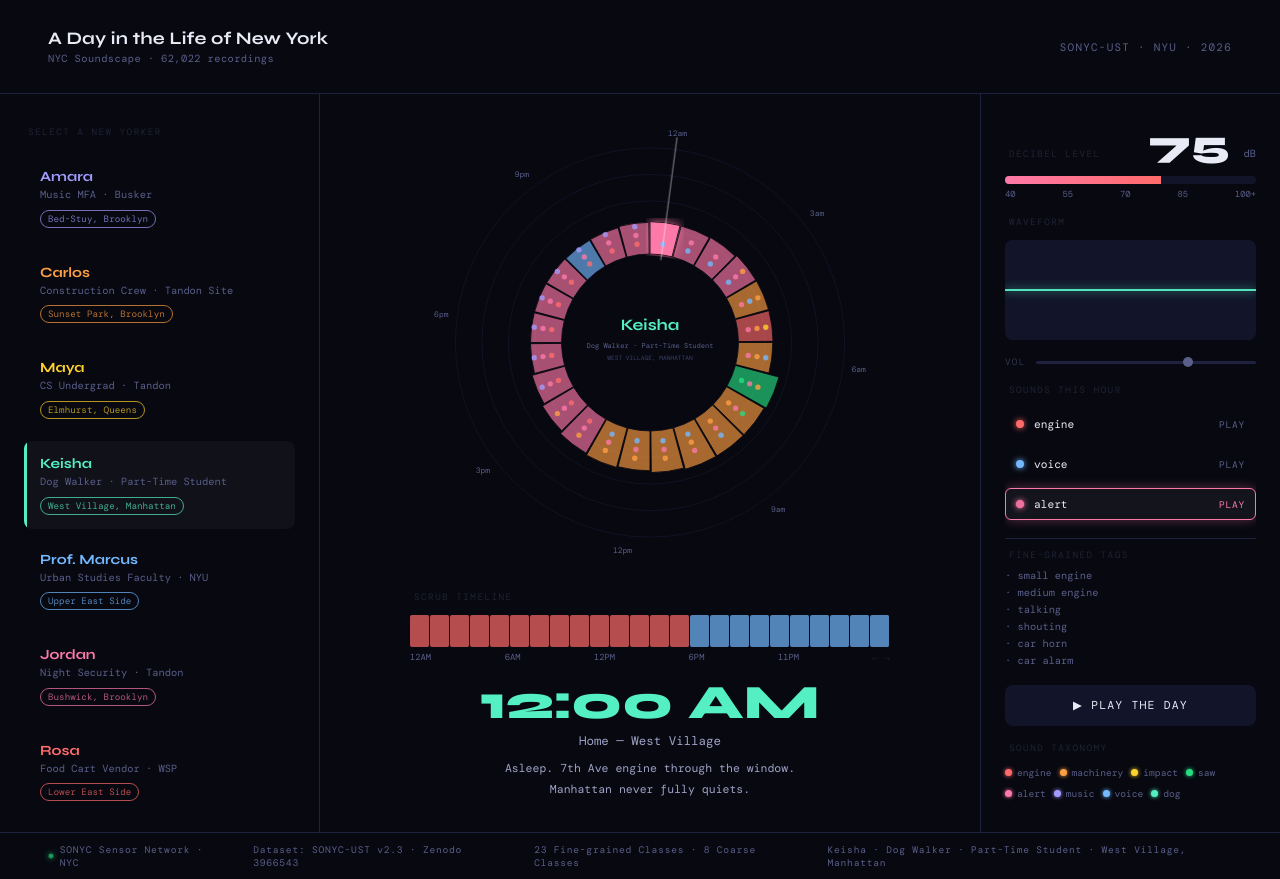
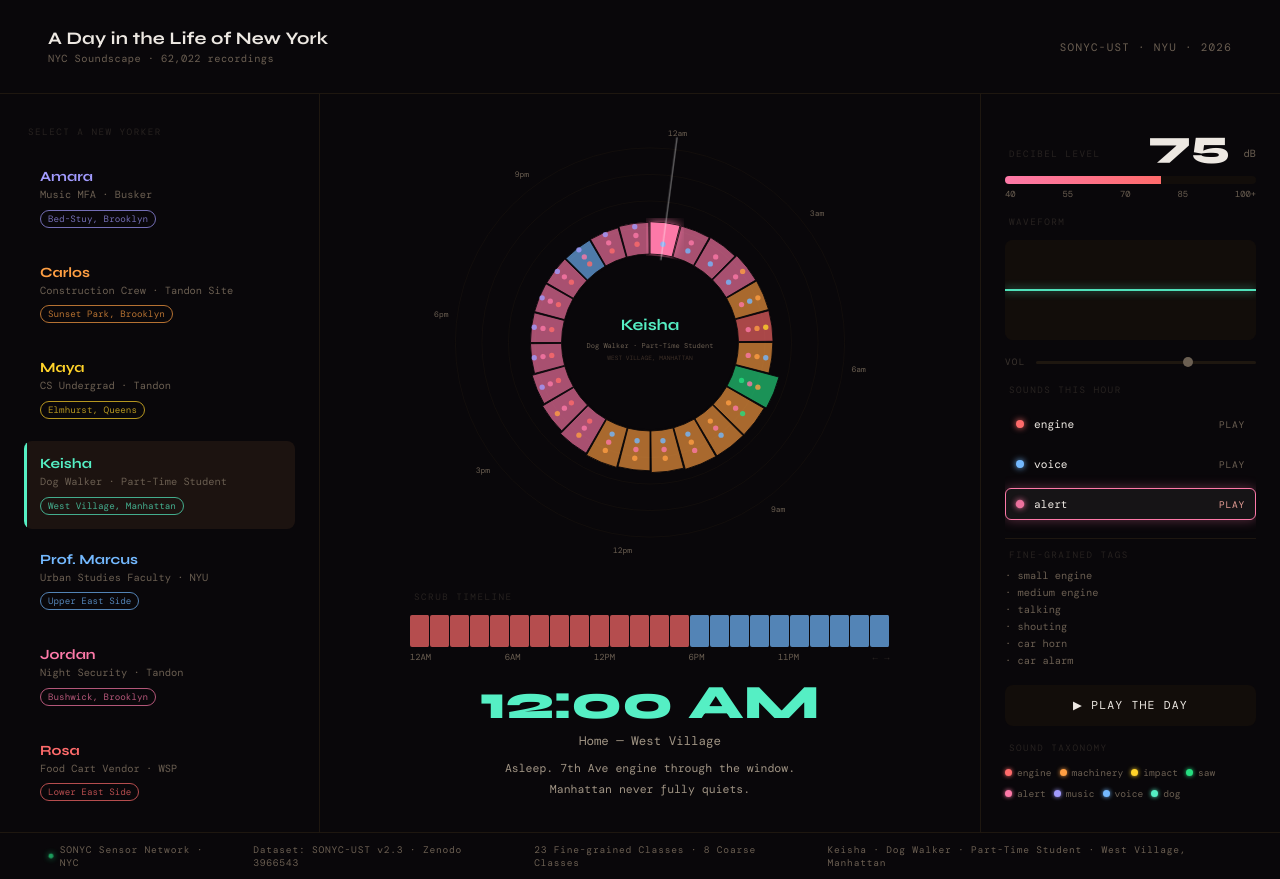
Before and after one commit to lvtwoodpecker/nyc-soundscape, a website built with Vite: page index.html in a window 1280 px wide. Both pictures are taken after a click on the button 159 px from the left and 484 px from the top of the page. Built offline with nearby package versions, Linux system fonts and the light colour scheme; no server answers; a web font is replaced by a local one.

Commit message:
warm palette: ochre/rust/amber chrome, gritty NYC register, full cold-color audit

```diff
--- a/src/clock.js
+++ b/src/clock.js
@@ -8,11 +8,11 @@ const R_LABEL = 238
 const INTEREST = { saw: 4, machinery: 3, dog: 2.5, music: 2, alert: 1.5, impact: 1.2, voice: 0.6, engine: 0.4 }
 
 function featureColor(sounds, prevalence) {
-  if (!sounds || sounds.length === 0) return '#1e2240'
+  if (!sounds || sounds.length === 0) return '#1e1710'
   const top = sounds.slice().sort((a, b) =>
     (prevalence[b] || 0) * (INTEREST[b] || 1) - (prevalence[a] || 0) * (INTEREST[a] || 1)
   )[0]
-  return SOUND_COLORS[top] || '#1e2240'
+  return SOUND_COLORS[top] || '#1e1710'
 }
 
 export function hourToAngle(h) {
@@ -38,7 +38,7 @@ export function describeArc(h, innerR, outerR) {
 }
 
 export function getDominantColor(sounds) {
-  if (!sounds || sounds.length === 0) return '#1e2240'
+  if (!sounds || sounds.length === 0) return '#1e1710'
   const first = sounds[0]
   return SOUND_COLORS[first] || '#a29bfe'
 }
@@ -115,7 +115,7 @@ export function drawClock(persona, selectedHour, hourlyStats) {
     ring.setAttribute('cx', 0)
     ring.setAttribute('cy', 0)
     ring.setAttribute('fill', 'none')
-    ring.setAttribute('stroke', '#1e2240')
+    ring.setAttribute('stroke', '#1e1710')
     ring.setAttribute('stroke-width', '0.5')
     svg.appendChild(ring)
   }
@@ -126,7 +126,7 @@ export function drawClock(persona, selectedHour, hourlyStats) {
   amLabel.setAttribute('text-anchor', 'middle')
   amLabel.setAttribute('class', 'hour-label')
   amLabel.setAttribute('font-size', '7')
-  amLabel.setAttribute('fill', '#3a3f6a')
+  amLabel.setAttribute('fill', '#3d3028')
   amLabel.textContent = 'AM'
   svg.appendChild(amLabel)
 
@@ -136,7 +136,7 @@ export function drawClock(persona, selectedHour, hourlyStats) {
   pmLabel.setAttribute('text-anchor', 'middle')
   pmLabel.setAttribute('class', 'hour-label')
   pmLabel.setAttribute('font-size', '7')
-  pmLabel.setAttribute('fill', '#3a3f6a')
+  pmLabel.setAttribute('fill', '#3d3028')
   pmLabel.textContent = 'PM'
   svg.appendChild(pmLabel)
 
@@ -169,7 +169,7 @@ export function drawClock(persona, selectedHour, hourlyStats) {
 
     const path = document.createElementNS('http://www.w3.org/2000/svg', 'path')
     path.setAttribute('d', describeArc(h, R_INNER, Math.max(R_INNER + 4, segR)))
-    path.setAttribute('fill', sounds.length > 0 ? color : '#13162a')
+    path.setAttribute('fill', sounds.length > 0 ? color : '#130e0a')
     path.setAttribute('opacity', isSelected ? '1' : sounds.length > 0 ? '0.65' : '0.3')
     if (isSelected && sounds.length > 0) {
       const glowSound = sounds.slice().sort((a, b) =>
@@ -177,7 +177,7 @@ export function drawClock(persona, selectedHour, hourlyStats) {
       )[0]
       path.setAttribute('filter', `url(#glow-${glowSound})`)
     }
-    path.setAttribute('stroke', '#070810')
+    path.setAttribute('stroke', '#09070a')
     path.setAttribute('stroke-width', '1')
     path.style.cursor = 'pointer'
     path.style.transition = 'opacity 0.2s'
@@ -222,7 +222,7 @@ export function drawClock(persona, selectedHour, hourlyStats) {
 
   const centerCircle = document.createElementNS('http://www.w3.org/2000/svg', 'circle')
   centerCircle.setAttribute('r', R_INNER - 2)
-  centerCircle.setAttribute('fill', '#070810')
+  centerCircle.setAttribute('fill', '#09070a')
   svg.appendChild(centerCircle)
 
   if (persona) {
@@ -243,7 +243,7 @@ export function drawClock(persona, selectedHour, hourlyStats) {
     roleEl.setAttribute('text-anchor', 'middle')
     roleEl.setAttribute('font-family', 'DM Mono, monospace')
     roleEl.setAttribute('font-size', '8')
-    roleEl.setAttribute('fill', '#5a5f8a')
+    roleEl.setAttribute('fill', '#6b5f52')
     roleEl.textContent = persona.role
     svg.appendChild(roleEl)
 
@@ -253,7 +253,7 @@ export function drawClock(persona, selectedHour, hourlyStats) {
     boroughEl.setAttribute('text-anchor', 'middle')
     boroughEl.setAttribute('font-family', 'DM Mono, monospace')
     boroughEl.setAttribute('font-size', '7')
-    boroughEl.setAttribute('fill', '#3a3f6a')
+    boroughEl.setAttribute('fill', '#3d3028')
     boroughEl.textContent = (persona.home || '').toUpperCase()
     svg.appendChild(boroughEl)
   } else {
@@ -264,7 +264,7 @@ export function drawClock(persona, selectedHour, hourlyStats) {
     hint.setAttribute('dominant-baseline', 'middle')
     hint.setAttribute('font-family', 'DM Mono, monospace')
     hint.setAttribute('font-size', '8')
-    hint.setAttribute('fill', '#3a3f6a')
+    hint.setAttribute('fill', '#3d3028')
     hint.textContent = 'SELECT A PERSONA'
     svg.appendChild(hint)
   }
--- a/src/main.js
+++ b/src/main.js
@@ -15,7 +15,7 @@ window.playSoundGlobal = (type, db, borough) => {
 }
 
 async function init() {
-  console.log('%c NYC never sleeps. Neither does this data. ', 'background:#070810;color:#a29bfe;font-family:monospace;padding:4px 8px')
+  console.log('%c NYC never sleeps. Neither does this data. ', 'background:#09070a;color:#f4a261;font-family:monospace;padding:4px 8px')
 
   loadClipIndex()
   getAudioCtx()
--- a/src/style.css
+++ b/src/style.css
@@ -1,9 +1,9 @@
 :root {
-  --bg: #070810;
-  --bg3: #12152a;
-  --text: #e8eaf6;
-  --muted: #5a5f8a;
-  --border: #1e2240;
+  --bg: #09070a;
+  --bg3: #120d0a;
+  --text: #ede8e2;
+  --muted: #6b5f52;
+  --border: #1e1710;
 
   --c-engine:    #ff6b6b;
   --c-machinery: #ff9f43;
@@ -14,11 +14,11 @@
   --c-voice:     #74b9ff;
   --c-dog:       #55efc4;
 
-  --neon-a: #a29bfe;
-  --neon-b: #74b9ff;
-  --neon-c: #fd79a8;
+  --neon-a: #f4a261;
+  --neon-b: #e76f51;
+  --neon-c: #e89f96;
 
-  --text-dim: #9fa3c7;
+  --text-dim: #a09484;
 }
 
 * { margin: 0; padding: 0; box-sizing: border-box; }
@@ -57,10 +57,12 @@ header {
   color: var(--muted);
   letter-spacing: 0.04em;
 }
+
 @keyframes pulse {
   0%,100% { opacity: 1; transform: scale(1); }
   50% { opacity: 0.5; transform: scale(0.7); }
 }
+
 .header-tag {
   font-size: 0.68rem;
   color: var(--muted);
@@ -118,9 +120,9 @@ header {
   opacity: 0;
   transition: opacity 0.2s;
 }
-.persona-card:hover { background: rgba(255,255,255,0.02); }
+.persona-card:hover { background: rgba(244,162,97,0.05); }
 .persona-card:hover::before { opacity: 0.5; }
-.persona-card.active { background: rgba(255,255,255,0.04); }
+.persona-card.active { background: rgba(244,162,97,0.08); }
 .persona-card.active::before { opacity: 1; }
 
 .persona-name {
@@ -305,7 +307,7 @@ header {
   border: 1px solid transparent;
   transition: background 0.15s, color 0.15s, box-shadow 0.15s;
 }
-.sound-row:hover { background: rgba(255,255,255,0.03); }
+.sound-row:hover { background: rgba(244,162,97,0.06); }
 .sound-row.playing {
   background: rgba(255,255,255,0.05);
   border-color: var(--accent-color, #a29bfe);
--- a/src/timeline.js
+++ b/src/timeline.js
@@ -4,13 +4,13 @@ export function renderTimeline(persona, hourlyStats) {
   const el = document.getElementById('timeline-strip')
   if (!persona) {
     el.innerHTML = Array(24).fill(0).map(() =>
-      `<div class="timeline-hour-cell" style="background:#13162a"></div>`
+      `<div class="timeline-hour-cell" style="background:#130e0a"></div>`
     ).join('')
     return
   }
 
   el.innerHTML = persona.schedule.map((data, h) => {
-    let color = '#13162a'
+    let color = '#130e0a'
     let opacity = 0.3
     if (hourlyStats) {
       const hData = hourlyStats.by_borough?.[String(data.borough)]?.[String(h)]
@@ -19,7 +19,7 @@ export function renderTimeline(persona, hourlyStats) {
           .filter(([, v]) => v >= 0.05)
           .sort((a, b) => b[1] - a[1])[0]
         if (top) {
-          color = SOUND_COLORS[top[0]] || '#13162a'
+          color = SOUND_COLORS[top[0]] || '#130e0a'
           opacity = 0.7
         }
       }
--- a/src/waveform.js
+++ b/src/waveform.js
@@ -21,14 +21,14 @@ export function drawWaveform(analyserNode, personaColor) {
   const midY = h / 2
 
   const draw = () => {
-    ctx.fillStyle = '#12152a'
+    ctx.fillStyle = '#120d0a'
     ctx.fillRect(0, 0, w, h)
 
     if (analyserNode && analyserNode.context.state === 'running') {
       const dataArray = new Uint8Array(analyserNode.frequencyBinCount)
       analyserNode.getByteTimeDomainData(dataArray)
 
-      ctx.strokeStyle = personaColor || '#a29bfe'
+      ctx.strokeStyle = personaColor || '#f4a261'
       ctx.lineWidth = 1.5
       ctx.lineCap = 'round'
       ctx.beginPath()
@@ -40,7 +40,7 @@ export function drawWaveform(analyserNode, personaColor) {
       }
       ctx.stroke()
 
-      ctx.shadowColor = personaColor || '#a29bfe'
+      ctx.shadowColor = personaColor || '#f4a261'
       ctx.shadowBlur = 8
       ctx.stroke()
       ctx.shadowColor = 'transparent'
@@ -49,7 +49,7 @@ export function drawWaveform(analyserNode, personaColor) {
       const freqs = [3, 7, 13]
       const phases = freqs.map((f, i) => now * f * (1 + i * 0.1))
 
-      ctx.strokeStyle = personaColor || '#a29bfe'
+      ctx.strokeStyle = personaColor || '#f4a261'
       ctx.lineWidth = 1.5
       ctx.lineCap = 'round'
       ctx.beginPath()
@@ -64,7 +64,7 @@ export function drawWaveform(analyserNode, personaColor) {
       }
       ctx.stroke()
 
-      ctx.shadowColor = personaColor || '#a29bfe'
+      ctx.shadowColor = personaColor || '#f4a261'
       ctx.shadowBlur = 6
       ctx.stroke()
       ctx.shadowColor = 'transparent'
```
